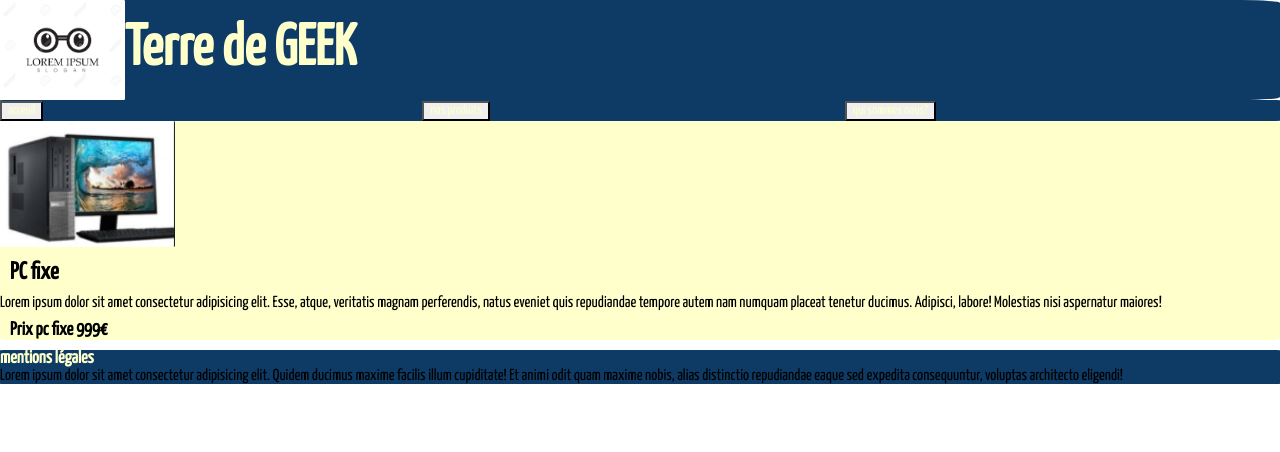
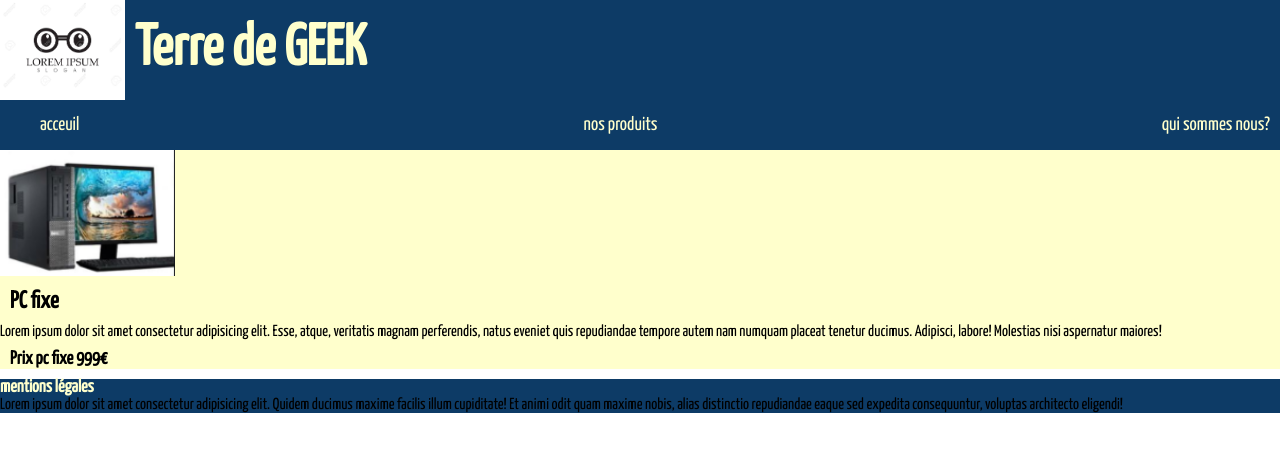
Before and after one commit to AntoineCheminPro/terreDeGeek, a website built with Parcel: page productTDG.html in a window 1280 px wide. Built offline with nearby package versions, Linux system fonts and the light colour scheme.

Commit message:
modif ancres

```diff
--- a/css/pageViergeTerreDeGeek.CSS
+++ b/css/pageViergeTerreDeGeek.CSS
@@ -1,8 +1,6 @@
 * {
     margin: 0;
     font-family: 'Yanone Kaffeesatz', sans-serif;
-    border-radius: 1%;
-    color: #FFFFCC;
 }
 article {
     display: flex;
@@ -10,10 +8,10 @@ article {
     align-items: center;
     background-color:  #FFFFCC;
 }
+
 header {
     height: 100px;
     display: flex;
-    border-radius: 3%;
     background-color:  #0D3B66;
 }
 .logo {
@@ -21,29 +19,39 @@ header {
     height: auto;
 }
 H1 {
+    color: #FFFFCC;
+    margin :10px;
     height: auto;
-    font:#FFFFCC ;
     width: 66%;
     align-self: center;
+    justify-self: center;
     font-size: 58px;
 }
 nav {
-    height: auto;
+    height: 50px;
+    background-color:  #0D3B66;
+}
+
+nav ul {
     display: flex;
-    align-items: stretch;
-    background-color:  #0D3B66;
+    justify-content: space-between;
+    align-items: center;
+    height: 100%;
+    list-style-type: none;
+  }
 
-}
-.navBtn {
-   width: 33%;
+  nav ul li {
+    margin-right: 10px;
+  }
+
+  a {
+    color: #FFFFCC;
+    text-decoration: none;
     font-size: larger;
-    border-radius: 3%;
-}
+  }
+
 main {
     background-color:  #FFFFCC;
-}
-a{
-    color: black;
 }
 div {
     width: 50%;
@@ -57,20 +65,13 @@ p {
 .photo {
 width : 175px;
 }
-h2 {
+h2, h3, h4 {
     margin:10px;
     background-color:  #FFFFCC;
     color: black;
 }
-h3  {
-    margin:10px;
-    background-color:  #FFFFCC;
-    color: black;
 
-}
 h4 {
-    background-color:  #FFFFCC;
-    color: black;
     justify-self: baseline;
 }
 h6 {
--- a/productTDG.html
+++ b/productTDG.html
@@ -12,17 +12,20 @@
         <img class="logo" src="img\88478248-logo-geek-modèle-de-logo-vectoriel-logo-geek-modèle-de-logo-vectoriel.jpg" alt="logo terre de GEEk">
         <h1>Terre de GEEK</h1>
    </header>
-   <nav>
-        <form class="navBtn" action="homeTDG.html" alt = "bouton clicable acceuil">
-            <input type="submit" value="acceuil" />
-        </form>
-        <form class="navBtn" action="productTDG.html" alt ="bouton clicable produit">
-            <input type="submit" value="nos produits"/>
-        </form>
-        <form class="navBtn" action="whoAreWeTDG.html" alt ="bouton clicable qui sommes nous">
-            <input type="submit" value="qui sommes nous?""/>
-        </form>
-    </nav>
+    <!-- Navigation -->
+    <nav>
+        <ul>
+           <li>
+              <a  href="homeTDG.html" alt = "bouton clicable acceuil">acceuil</a>
+           </li>
+           <li>
+              <a  href="productTDG.html" alt ="bouton clicable produit">nos produits</a>
+           </li>
+           <li>
+              <a  href="whoAreWeTDG.html" alt ="bouton clicable qui sommes nous">qui sommes nous?</a>
+           </li>
+        </ul>
+      </nav>
 
     <main>
         <section>
```
Also changed, not shown: homeTDG.html (+14 -11 lines), pageViergeTerreDeGeek.html (+17 -10 lines), whoAreWeTDG.html (+14 -11 lines).
